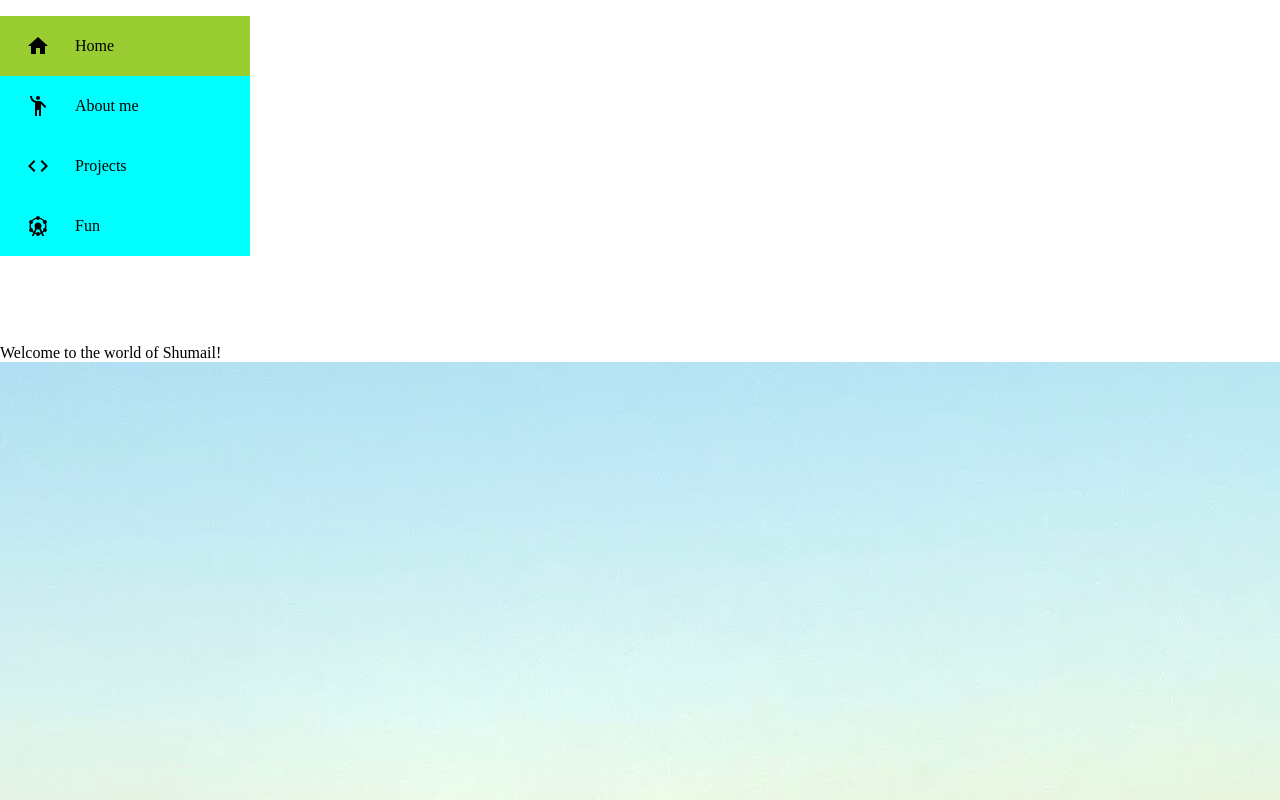
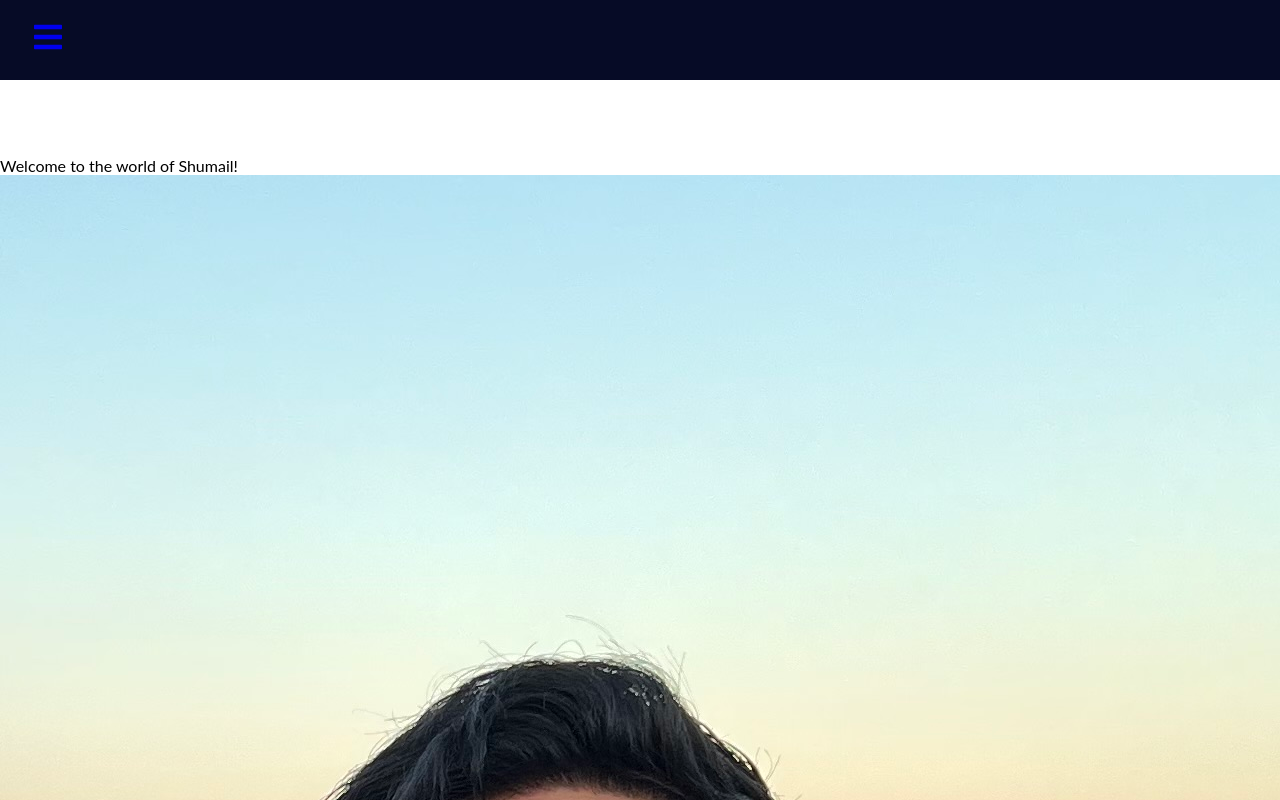
Before and after one commit to SZaidi00/mywebbo, a React (Create React App) app: page / in a window 1280 px wide. Shown: the top 800 px of the page. Built offline with nearby package versions, Linux system fonts and the light colour scheme.

Commit message:
changeroonis

```diff
--- a/package.json
+++ b/package.json
@@ -15,8 +15,10 @@
     "@testing-library/user-event": "^13.5.0",
     "react": "^17.0.2",
     "react-dom": "^17.0.2",
-    "react-router-dom": "^5.3.0",
-    "react-scripts": "5.0.0",
+    "react-icons": "^4.3.1",
+    "react-router": "^6.3.0",
+    "react-router-dom": "^5.3.3",
+    "react-scripts": "^5.0.0",
     "rsuite": "^5.11.0",
     "web-vitals": "^2.1.2"
   },
--- a/src/App.js
+++ b/src/App.js
@@ -6,6 +6,7 @@ import Projects from "./Projects";
 import Aboutme from "./Aboutme";
 import Fun from "./Fun";
 import "./index.css";
+import { Project } from "@rsuite/icons";
 
 
 
@@ -18,7 +19,10 @@ function App() {
     <Router>
       <Sidebar />
       <Switch>
-        <Route path ='/'component={Home} />
+        <Route path ='/' exact component={Home} />
+        <Route path ='/Aboutme' exact component={Aboutme} />
+        <Route path ='/Projects' exact component={Projects} />
+        <Route path ='/Fun' exact component={Fun} />
       </Switch>
     </Router>
     </>
--- /dev/null
+++ b/src/Sidebar.css
@@ -0,0 +1,72 @@
+.sidebar{
+    background-color:#060b26;
+    height: 80px;
+    display: flex;
+    justify-content: start;
+    align-items: center;
+  }
+
+  .menu-bars{
+      margin-left: 2rem;
+      font-size: 2rem;
+      background: none;
+  }
+
+  .nav-menu{
+      background-color: #060b26;
+      width: 250px;
+      height: 100vh;
+      display: flex;
+      justify-content: center;
+      position: fixed;
+      top: 0;
+      left: -100%;
+      transition:850ms;
+  }
+
+  .nav-menu.active{
+      left: 0;
+      transition: 350ms;
+  }
+
+  .nav-text{
+      display: flex;
+      justify-content: start;
+      align-items: center;
+      padding: 8px 0px 8px 16px ;
+      list-style: none;
+      height: 60px;
+  }
+
+  .nav-text a {
+    text-decoration: none;
+    color: #f5f5f5;
+    font-size: 18px;
+    width: 95%;
+    height: 100%;
+    display: flex;
+    align-items: center;
+    padding: 0 16px;
+    border-radius: 4px;
+  }
+
+  .nav-text a:hover {
+    background-color: #1a83ff;
+  }
+
+  .nav-menu-items {
+    width: 100%;
+  }
+
+  .navbar-toggle {
+    background-color: #060b26;
+    width: 100%;
+    height: 80px;
+    display: flex;
+    justify-content: start;
+    align-items: center;
+  }
+
+  span {
+    margin-left: 16px;
+  }
--- a/src/Sidebar.js
+++ b/src/Sidebar.js
@@ -1,29 +1,71 @@
-import React from "react";
+import React,{useState} from "react";
 import "./index.css";
 import {SidebarData} from "./SidebarData";
+import * as FaIcons from "react-icons/fa";
+import * as AiIcons from "react-icons/ai";
+import {Link} from 'react-router-dom';
+import './Sidebar.css';
 
 
-function Sidebar() {
-    return(
-        <div className="Sidebar">
-            <ul className="SidebarList">
-                {SidebarData.map((val,key) => {
-                    return(
-                        <li
-                        key = {key}
-                        id={window.location.pathname == val.link ? "active" : ""}
-                        className = "row"
-                        onClick={() => {
-                            window.location.pathname = val.link;
-                        }}
-                        >
-                            <div id ="icon" >{val.icon}</div> <div id="title">{val.title}</div>
+// function Sidebar() {
+//     return(
+//         <div className="Sidebar">
+//             <ul className="SidebarList">
+//                 {SidebarData.map((val,key) => {
+//                     return(
+//                         <li
+//                         key = {key}
+//                         id={window.location.pathname == val.link ? "active" : ""}
+//                         className = "row"
+//                         onClick={() => {
+//                             window.location.pathname = val.link;
+//                         }}
+//                         >
+//                             <div id ="icon" >{val.icon}</div> <div id="title">{val.title}</div>
+//                         </li>
+//                     );
+//                 })}
+//             </ul>
+//         </div>
+//     );
+// }
+
+
+function Sidebar(){
+    const [sidebar, setSidebar] = useState(false)
+
+    const showSidebar = () => setSidebar(!sidebar)
+
+    return (
+        <>
+        <div className="sidebar">
+            <Link to="#" className = 'menu-bars'>
+                <FaIcons.FaBars onClick={showSidebar} />
+            </Link>
+        </div>
+        <nav className={sidebar ? 'nav-menu active' : 'nav-menu'}>
+            <ul className='nav-menu-items' onClick={showSidebar}>
+                <li className="navbar-toggle">
+                    <Link to ="#" className='menu-bars'>
+                        <AiIcons.AiOutlineClose />
+                    </Link>
+                </li>
+                {SidebarData.map((item,index) => {
+                    return (
+                        <li key ={index} className={item.cName}>
+                            <Link to={item.path}>
+                                {item.icon}
+                                <span>{item.title}</span>
+                            </Link>
                         </li>
-                    );
-                })}
+                    )
+                }
+                )}
             </ul>
-        </div>
-    );
+        </nav>
+        </>
+    )
 }
 
+
 export default Sidebar;
--- a/src/SidebarData.js
+++ b/src/SidebarData.js
@@ -4,30 +4,45 @@ import EmojiPeopleIcon from '@mui/icons-material/EmojiPeople';
 import CodeIcon from '@mui/icons-material/Code';
 import AttractionsIcon from '@mui/icons-material/Attractions';
 
+
+
+
 export const SidebarData =[
     {
-    title:"Home",
-    icon: <HomeIcon />,
-    link: "/"
+        title:"Home",
+        path: '/',
+        icon: <HomeIcon />,
+        cName: 'nav-text'
     },
 
     {
         title:"About me",
+        path: '/Aboutme',
         icon: <EmojiPeopleIcon />,
-        link: "/Aboutme"
+        cName: 'nav-text'
     },
 
     {
         title:"Projects",
+        path: '/Projects',
         icon: <CodeIcon/>,
-        link: "/Projects"
+        cName: 'nav-text'
     },
 
     {
         title:"Fun",
+        path: '/Fun',
         icon: <AttractionsIcon />,
-        link: "/Fun"
+        cName: 'nav-text'
+    },
+
+    {
+        title:"Git",
+        path: 'https://www.google.com/',
+        icon: <AttractionsIcon />,
+        cName: 'nav-text'
     },
 
 
+
 ]
--- a/src/index.css
+++ b/src/index.css
@@ -155,7 +155,7 @@
 /****** RESTART CSS ******/
 /* ********************* */
 
-.App{
+/* .App{
   width: 100vw;
   height: 100vw;
 }
@@ -163,10 +163,10 @@
 body{
   margin: 0;
   padding: 0;
-}
+} */
 
 /* SIDE NAV */
-.Sidebar{
+/* .Sidebar{
   height: 100%;
   width: 250px;
   background-color:aqua;
@@ -205,4 +205,11 @@ body{
 }
 .row #title{
   flex: 70%;
+} */
+
+* {
+  box-sizing: border-box;
+  margin: 0;
+  padding: 0;
+  font-family: 'Lato', sans-serif;
 }
```
Also changed, not shown: 1 other file (tests, documents, lock files or other folders).
